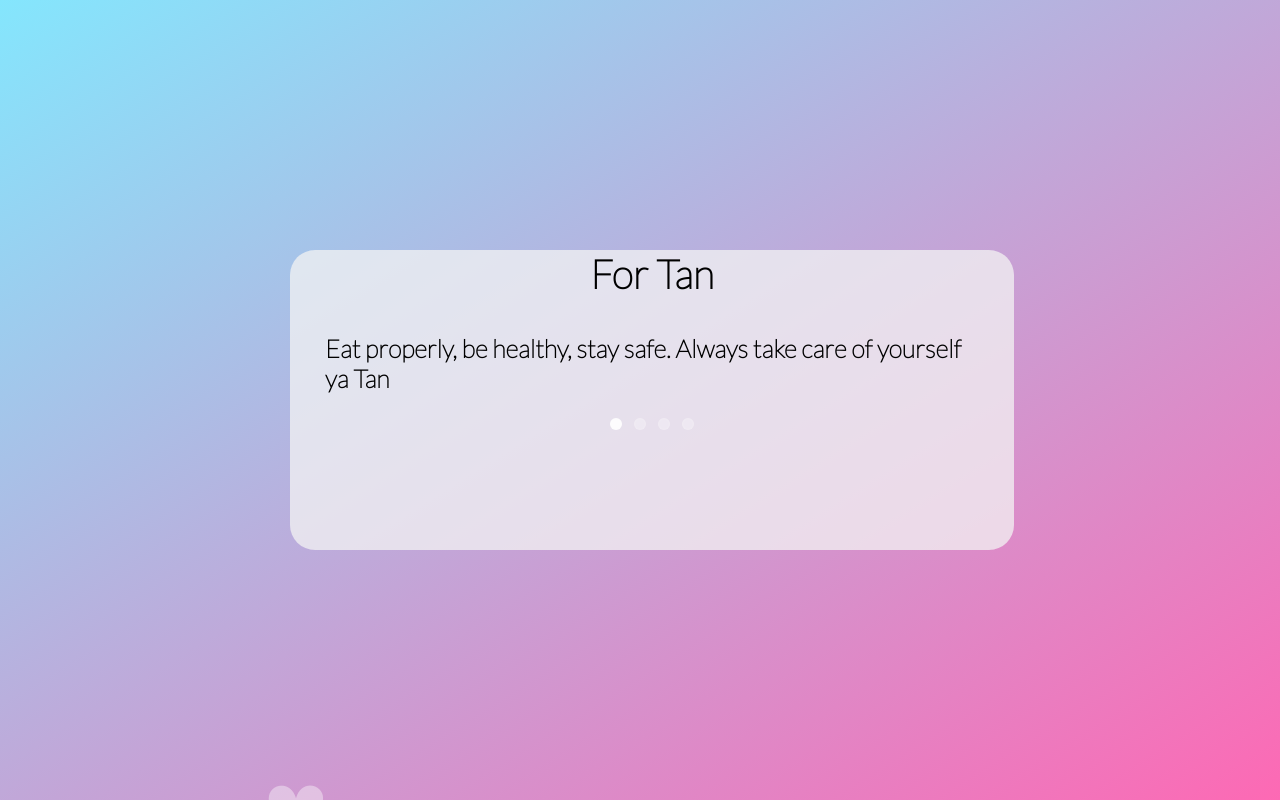
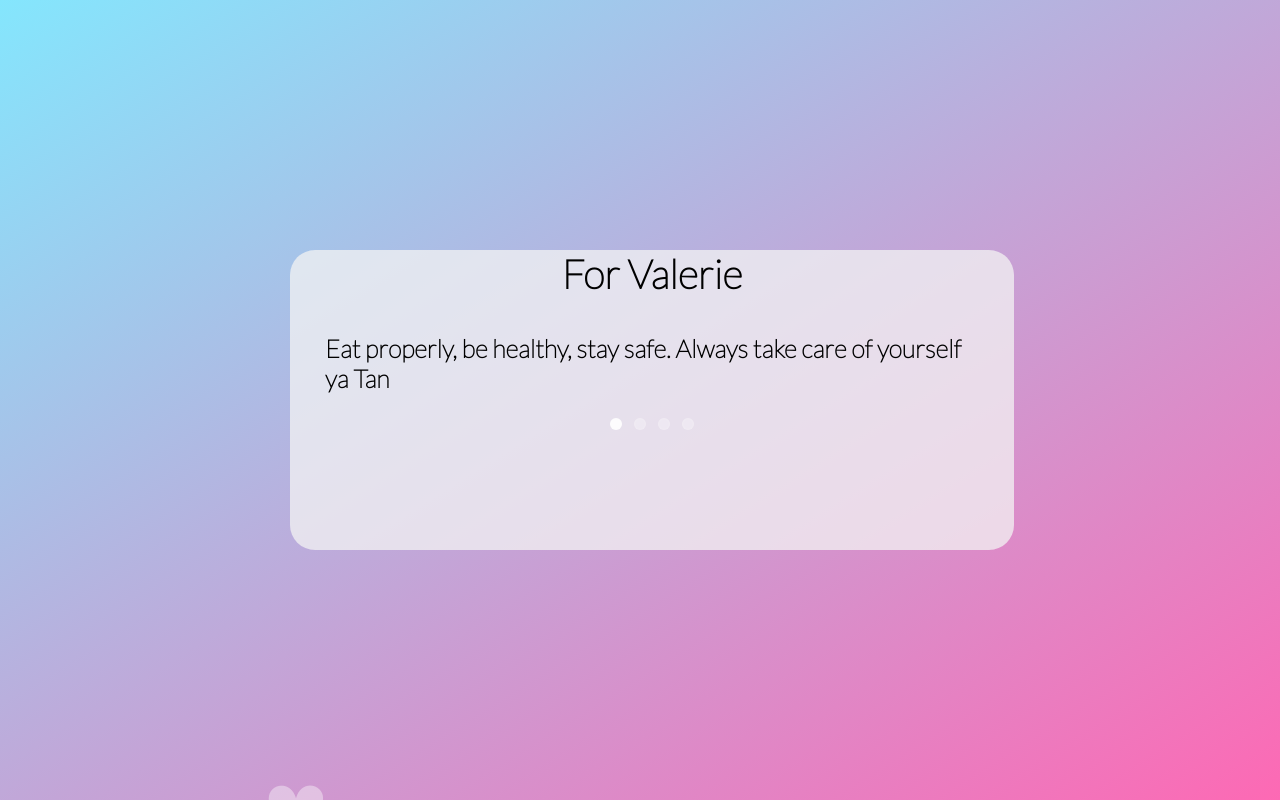
Before and after one commit to vibes09/forArmaydita, a plain HTML site: page index.html in a window 1280 px wide. Drawn offline with Linux system fonts and the light colour scheme.

Commit message:
index.html

```diff
--- a/index.html
+++ b/index.html
@@ -1,7 +1,7 @@
 <!DOCTYPE html>
 <html >
 <head>
-	<title>For Tan</title>
+	<title>For Valerie</title>
 	<meta charset="UTF-8">
 	<link href="https://fonts.googleapis.com/css?family=Lato:100" rel="stylesheet" type="text/css">
 	<link rel="stylesheet" href="asset/css/style.css">
@@ -16,7 +16,7 @@
 				<div class="text-container">
 					<div class="row">
 						<div class="two columns header-col">
-							<h1><span>For Tan</span></h1>
+							<h1><span>For Valerie</span></h1>
 						</div>
 						<div class="ten columns flex-container">
 							<div class="flexslider">
```
